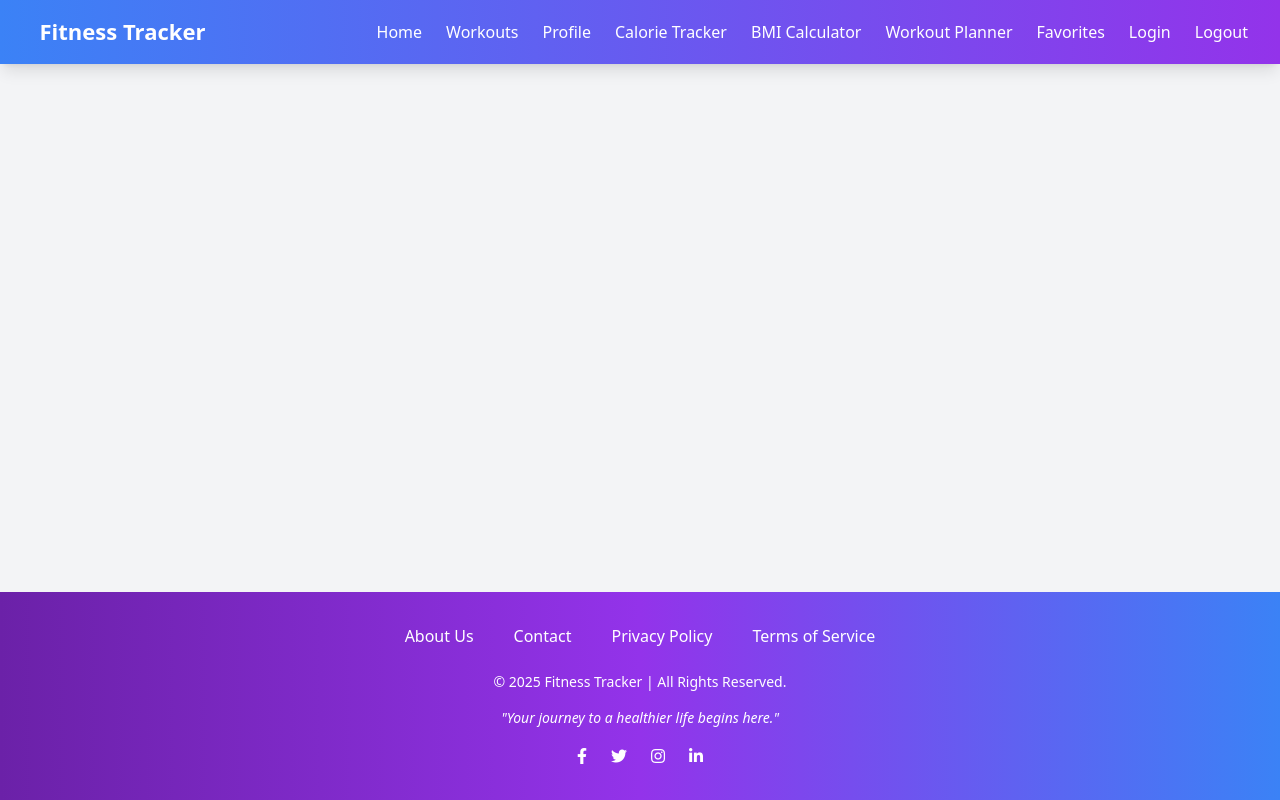
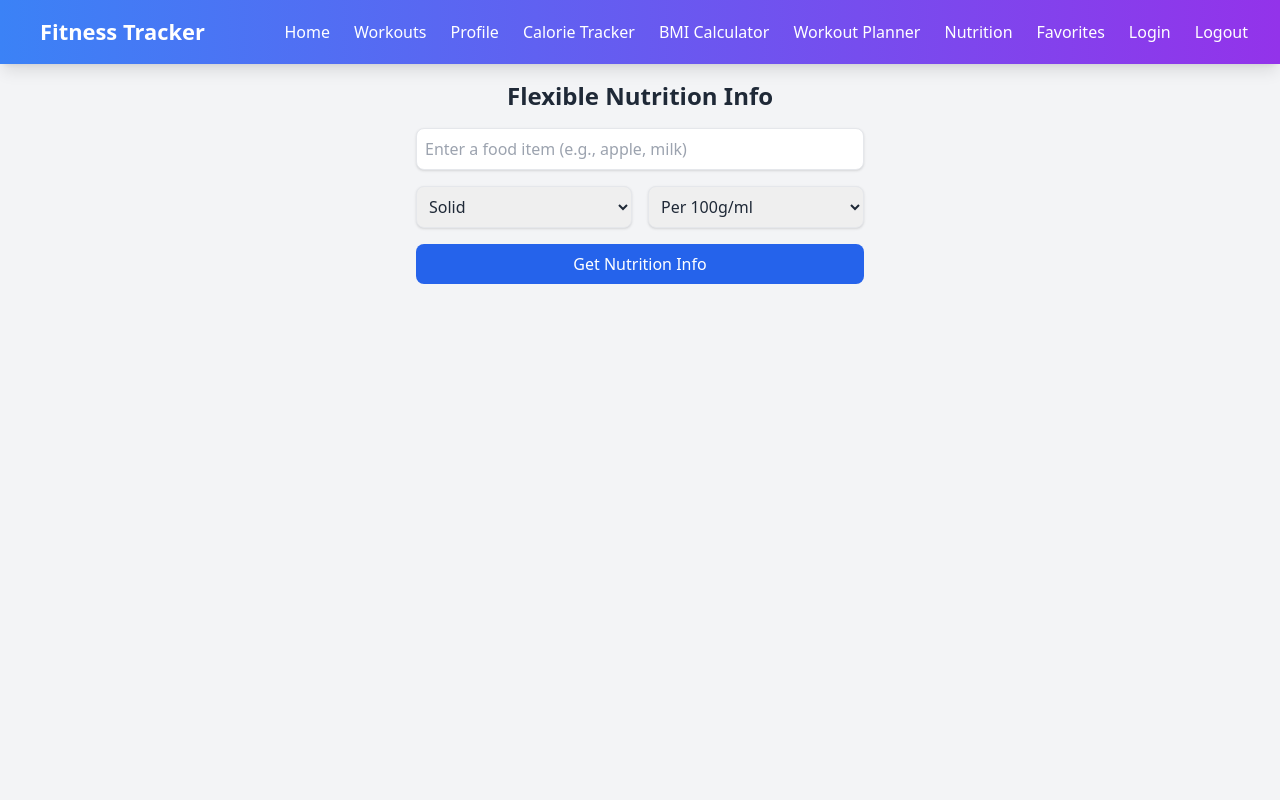
Before and after one commit to SauravYadav12345/AkkiFitnessWebApp, a React (Create React App) app: page /nutrition in a window 1280 px wide. Shown: the top 800 px of the page. Built offline with nearby package versions, Linux system fonts and the light colour scheme; no server answers; the database is empty; sample sign-in values are in the browser's storage.

Commit message:
add a new feature i.e. Nutrition

```diff
--- a/src/App.js
+++ b/src/App.js
@@ -13,6 +13,7 @@ import FavSection from "./pages/FavSection"; // Import the component for Favorit
 import { FavoritesProvider } from "./contexts/FavoritesContext";
 import BMICalculator from "./components/BMICalculator";
 import WorkoutPlanner from "./components/WorkoutPlanner";
+import Nutrition from "./components/Nutrition";
 
 function App() {
   return (
@@ -70,6 +71,14 @@ function App() {
                 }
               />
               <Route
+                path="/nutrition"
+                element={
+                  <PrivateRoute>
+                    < Nutrition />
+                  </PrivateRoute>
+                }
+              />
+              <Route
                 path="/fav-section"
                 element={
                   <PrivateRoute>
--- a/src/components/Header.jsx
+++ b/src/components/Header.jsx
@@ -75,6 +75,12 @@ const Header = () => {
             className="hover:text-yellow-300 transition"
           >
             Workout Planner
+          </Link>
+          <Link
+            to="/nutrition"
+            className="hover:text-yellow-300 transition"
+          >
+            Nutrition
           </Link>
           <Link to="/fav-section" className="hover:text-yellow-300 transition">
             Favorites
@@ -171,6 +177,13 @@ const Header = () => {
           >
             Workout Planner
           </Link>
+          <Link
+            to="/nutrition"
+            className="hover:text-yellow-300 transition"
+            onClick={handleMenuToggle}
+          >
+            Nutrition
+          </Link>
           <Link to="/fav-section" className="hover:text-yellow-300 transition" onClick={handleMenuToggle}>
             Favorites
           </Link>
--- /dev/null
+++ b/src/components/Nutrition.jsx
@@ -0,0 +1,147 @@
+import React, { useState } from "react";
+import axios from "axios";
+
+const Nutrition = () => {
+  const [query, setQuery] = useState("");
+  const [category, setCategory] = useState("solid"); // Default category
+  const [unit, setUnit] = useState("100"); // Default to "per 100g"
+  const [results, setResults] = useState(null);
+  const [loading, setLoading] = useState(false);
+  const [error, setError] = useState("");
+
+  const handleSearch = async () => {
+    if (!query.trim()) return;
+    setLoading(true);
+    setError("");
+    setResults(null);
+    try {
+      const response = await axios.post(
+        "https://trackapi.nutritionix.com/v2/natural/nutrients",
+        {
+          query: query,
+        },
+        {
+          headers: {
+            "x-app-id": "aa782c24", // Replace with your appId
+            "x-app-key": "43b2ea7fe03fa9458aa63ff01e956002", // Replace with your appKey
+            "Content-Type": "application/json",
+          },
+        }
+      );
+      setResults(response.data.foods);
+    } catch (err) {
+      setError("Failed to fetch nutrition data. Please try again.");
+      console.error(err);
+    }
+    setLoading(false);
+  };
+
+  const calculatePerUnit = (value, servingWeight) => {
+    if (unit === "100") {
+      return ((value / servingWeight) * 100).toFixed(2); // Per 100g/ml
+    } else if (unit === "1000") {
+      return ((value / servingWeight) * 1000).toFixed(2); // Per 1kg/liter
+    }
+    return value.toFixed(2); // Default
+  };
+
+  return (
+    <div className="min-h-screen bg-gray-100 text-gray-800 p-4 mt-16">
+      <h1 className="text-2xl font-bold mb-4 text-center">
+        Flexible Nutrition Info
+      </h1>
+      <div className="max-w-md mx-auto mb-6">
+        <input
+          type="text"
+          className="w-full p-2 border rounded-lg shadow"
+          placeholder="Enter a food item (e.g., apple, milk)"
+          value={query}
+          onChange={(e) => setQuery(e.target.value)}
+        />
+        <div className="flex mt-4 gap-4">
+          <select
+            value={category}
+            onChange={(e) => setCategory(e.target.value)}
+            className="w-full p-2 border rounded-lg shadow"
+          >
+            <option value="solid">Solid</option>
+            <option value="liquid">Liquid</option>
+          </select>
+          <select
+            value={unit}
+            onChange={(e) => setUnit(e.target.value)}
+            className="w-full p-2 border rounded-lg shadow"
+          >
+            <option value="100">Per 100g/ml</option>
+            <option value="1000">Per 1kg/L</option>
+          </select>
+        </div>
+        <button
+          onClick={handleSearch}
+          className="w-full mt-4 p-2 bg-blue-600 text-white rounded-lg hover:bg-blue-700"
+        >
+          Get Nutrition Info
+        </button>
+      </div>
+      {loading && <p className="text-center">Loading...</p>}
+      {error && <p className="text-center text-red-500">{error}</p>}
+      <div className="flex justify-center items-start">
+        <div className="grid grid-cols-1 md:grid-cols-2 lg:grid-cols-3 gap-4 mx-auto">
+          {results &&
+            results.map((item, index) => {
+              const perUnit = {
+                calories: calculatePerUnit(
+                  item.nf_calories,
+                  item.serving_weight_grams
+                ),
+                protein: calculatePerUnit(
+                  item.nf_protein,
+                  item.serving_weight_grams
+                ),
+                fat: calculatePerUnit(item.nf_total_fat, item.serving_weight_grams),
+                carbs: calculatePerUnit(
+                  item.nf_total_carbohydrate,
+                  item.serving_weight_grams
+                ),
+              };
+              return (
+                <div
+                  key={index}
+                  className="bg-white p-4 shadow rounded-lg border border-gray-200"
+                >
+                  <h2 className="text-lg font-bold mb-2">{item.food_name}</h2>
+                  <img
+                    src={item.photo.thumb}
+                    alt={item.food_name}
+                    className="w-full h-50 object-cover rounded-lg mb-2"
+                  />
+                  <p>
+                    <strong>Serving Size:</strong> {item.serving_qty}{" "}
+                    {item.serving_unit} ({item.serving_weight_grams} g/ml)
+                  </p>
+                  <p>
+                    <strong>Calories {unit === "100" ? "per 100g/ml" : "per kg/L"}:</strong>{" "}
+                    {perUnit.calories} kcal
+                  </p>
+                  <p>
+                    <strong>Protein {unit === "100" ? "per 100g/ml" : "per kg/L"}:</strong>{" "}
+                    {perUnit.protein} g
+                  </p>
+                  <p>
+                    <strong>Fat {unit === "100" ? "per 100g/ml" : "per kg/L"}:</strong>{" "}
+                    {perUnit.fat} g
+                  </p>
+                  <p>
+                    <strong>Carbs {unit === "100" ? "per 100g/ml" : "per kg/L"}:</strong>{" "}
+                    {perUnit.carbs} g
+                  </p>
+                </div>
+              );
+            })}
+        </div>
+      </div>
+    </div>
+  );
+};
+
+export default Nutrition;
```
